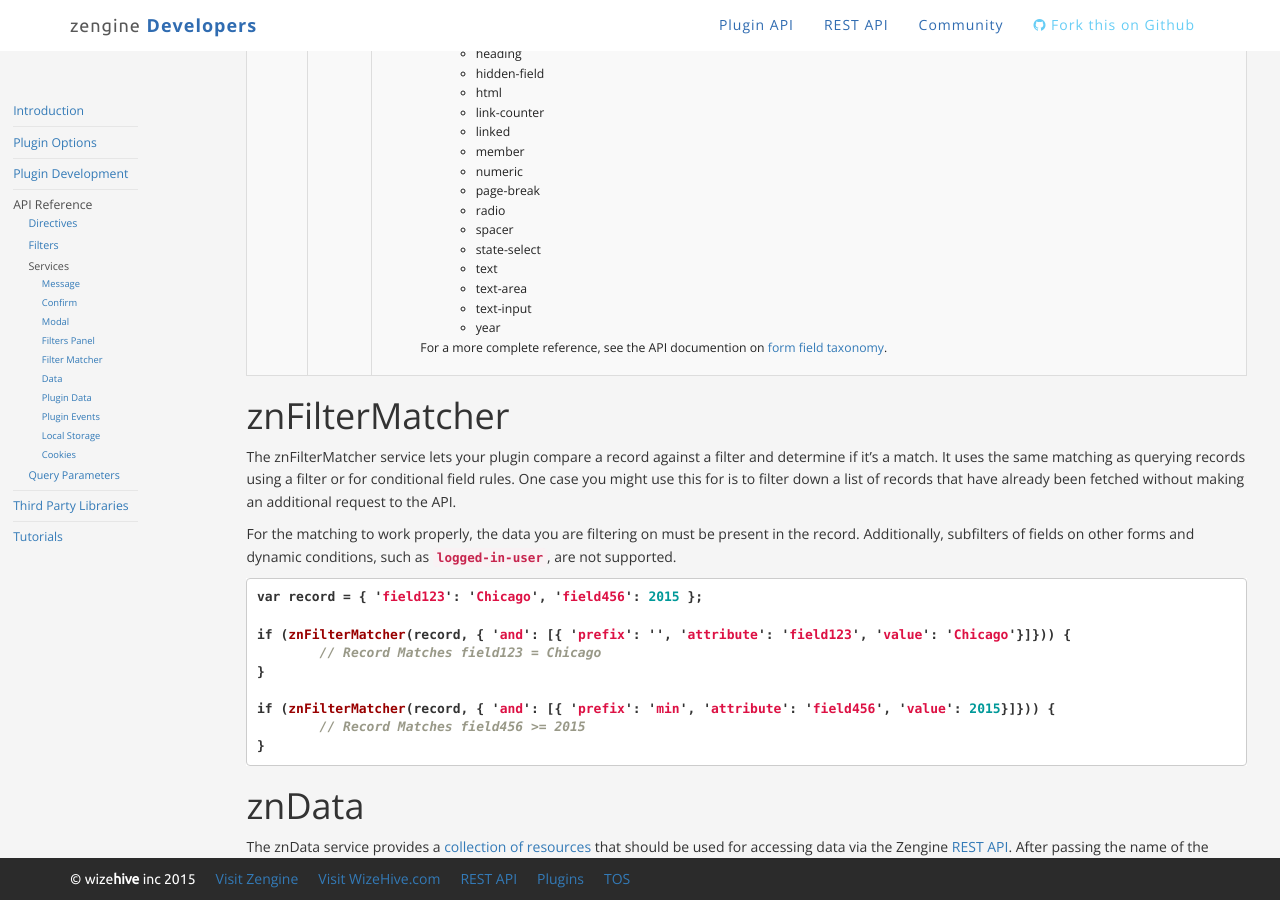
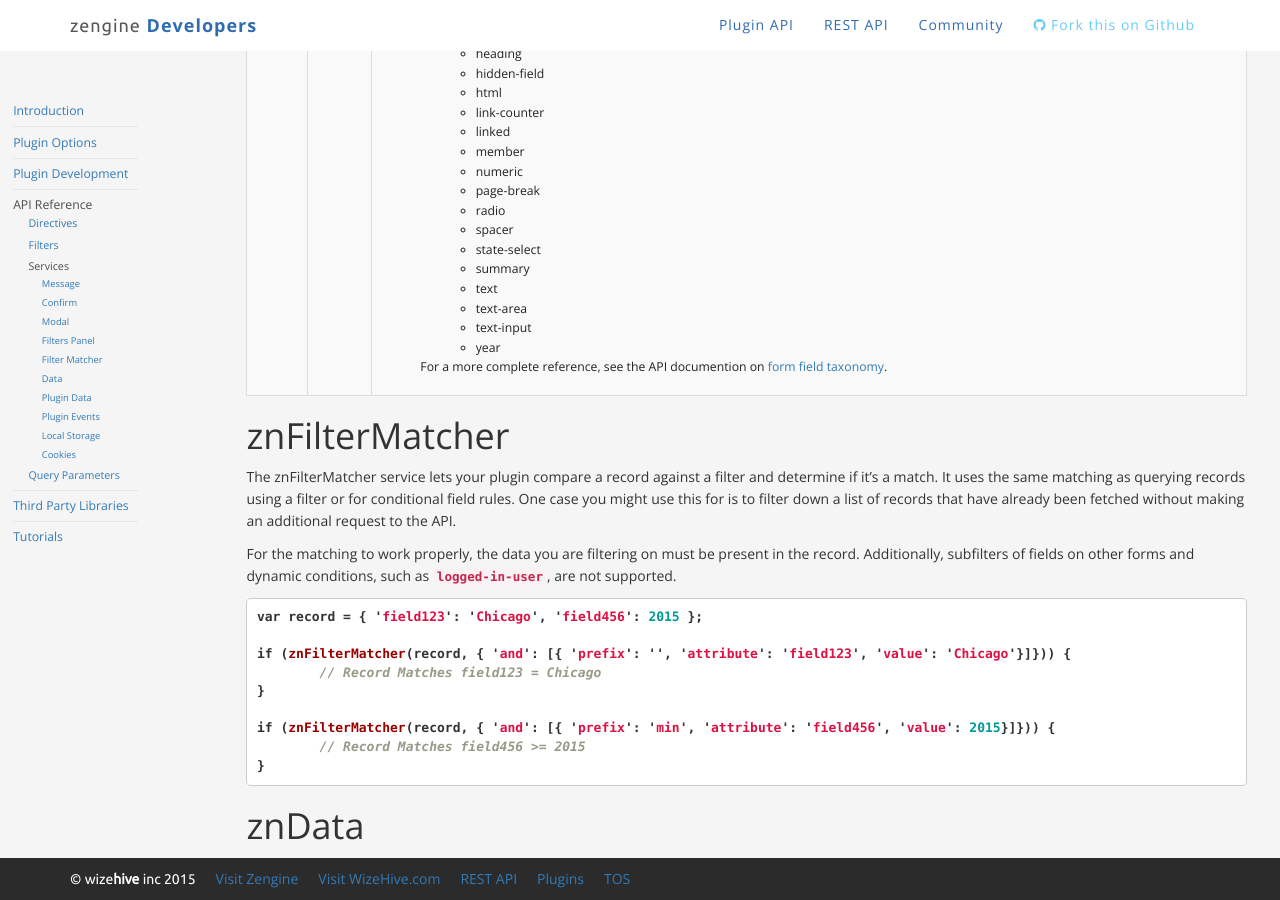
Before and after one commit to ZengineHQ/developers, a Jekyll site: the page built from plugins/api/services/index.md, in a window 1280 px wide and 900 px high, scrolled down 3835 px. Built offline with Jekyll 4.4.1, drawn with Linux system fonts in a browser that asks for light colours; nearby versions of some CDN libraries; our own code applies the rules of GitHub Pages for plain Markdown files.

Commit message:
Add summary to filter panel fieldTypeBlacklist

```diff
--- a/plugins/api/services/index.md
+++ b/plugins/api/services/index.md
@@ -293,6 +293,7 @@ plugin.controller('myMainCntl', ['$scope', 'znFiltersPanel', 'znData', function(
                             <li>radio</li>
                             <li>spacer</li>
                             <li>state-select</li>
+                            <li>summary</li>
                             <li>text</li>
                             <li>text-area</li>
                             <li>text-input</li>
```
